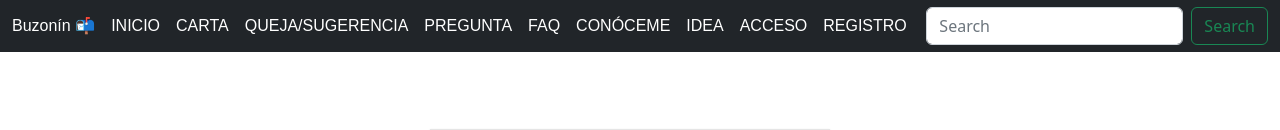
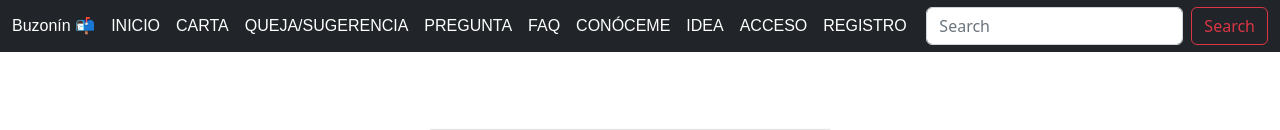
Before and after one commit to lauracastelao/Ayuntamiento-Web, a Vue app: page /idea in a window 1280 px wide. Shown: the top 130 px of the page. Built offline with nearby package versions, Linux system fonts and the light colour scheme.

Commit message:
Finish for today

```diff
--- a/src/components/Nav.vue
+++ b/src/components/Nav.vue
@@ -55,7 +55,7 @@
             placeholder="Search"
             aria-label="Search"
           />
-          <button class="btn btn-outline-success" type="submit">Search</button>
+          <button class="btn btn-outline-danger" type="submit">Search</button>
         </form>
       </div>
     </div>
@@ -88,4 +88,6 @@
 .nav-item{
   color:white;
 }
+
+
 </style>
```
